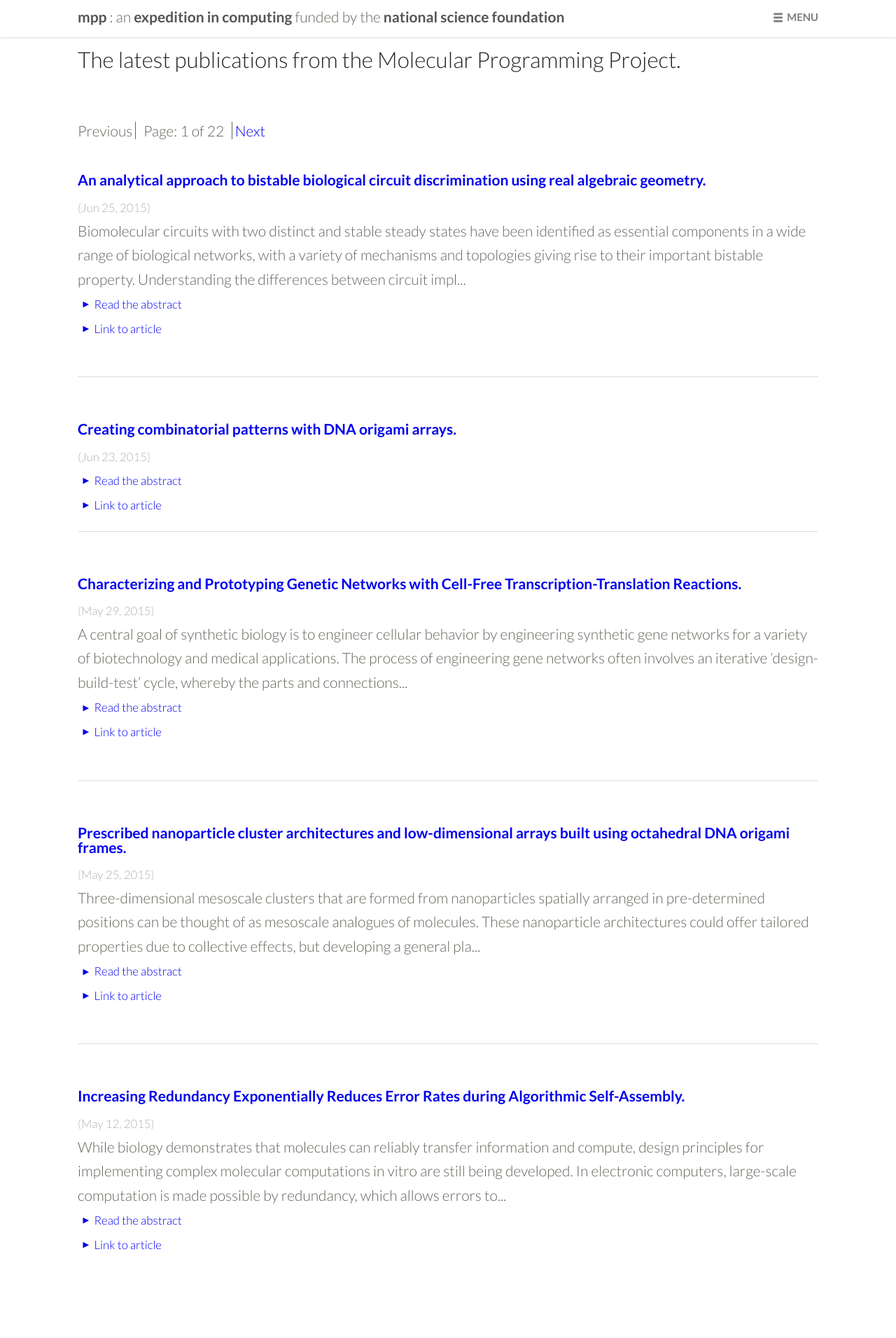
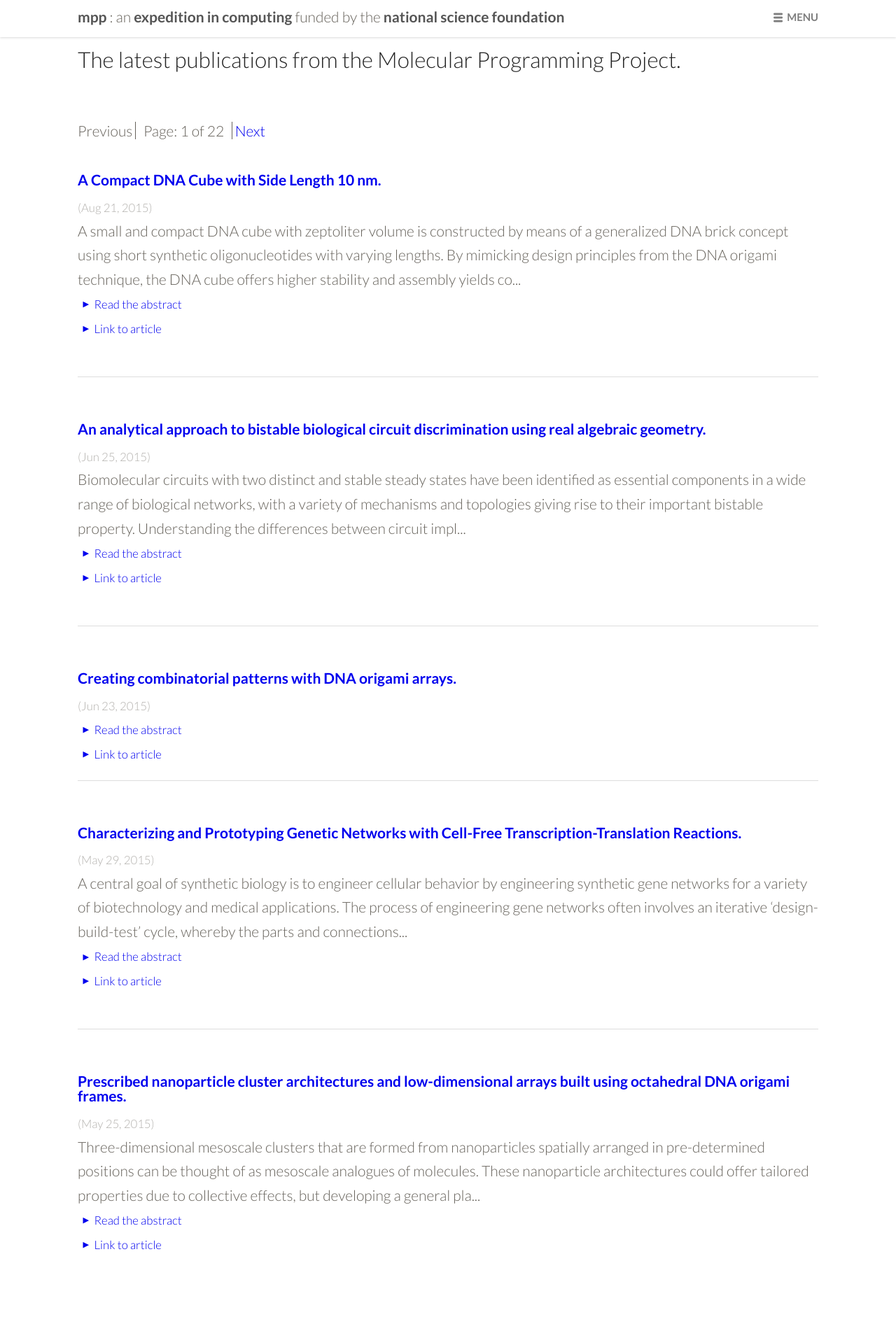
Before and after one commit to douglaslab/mpp, a Jekyll site: the page built from publications/index.html, in a window 1280 px wide. Shown: the top 1912 px of the page at 70% size. Built offline with Jekyll 4.4.1, drawn with Linux system fonts in a browser that asks for light colours; nearby versions of some CDN libraries; the list of posts is cut into pages by our own code.

Commit message:
Woo, Scheible

```diff
--- /dev/null
+++ b/_posts/2015-08-21-scheible.md
@@ -0,0 +1,16 @@
+---
+layout: post
+category: publication
+published: true
+title: "A Compact DNA Cube with Side Length 10 nm."
+date: 2015-08-21 12:00:00
+pmid: 26294348
+authors: "Scheible MB, Ong LL, Woehrstein JB, Jungmann R, Yin P, Simmel FC"
+firstauthor: "Scheible MB"
+journalname: "Small"
+journalvolume:
+journalissue:
+journalpages:
+---
+
+A small and compact DNA cube with zeptoliter volume is constructed by means of a generalized DNA brick concept using short synthetic oligonucleotides with varying lengths. By mimicking design principles from the DNA origami technique, the DNA cube offers higher stability and assembly yields compared to other approaches. Its potential application as nanoscale fluorescent probe is demonstrated using super-resolution imaging.
```
Also changed, not shown: _posts/2014-09-10-woo.md (+2 -1 lines).
